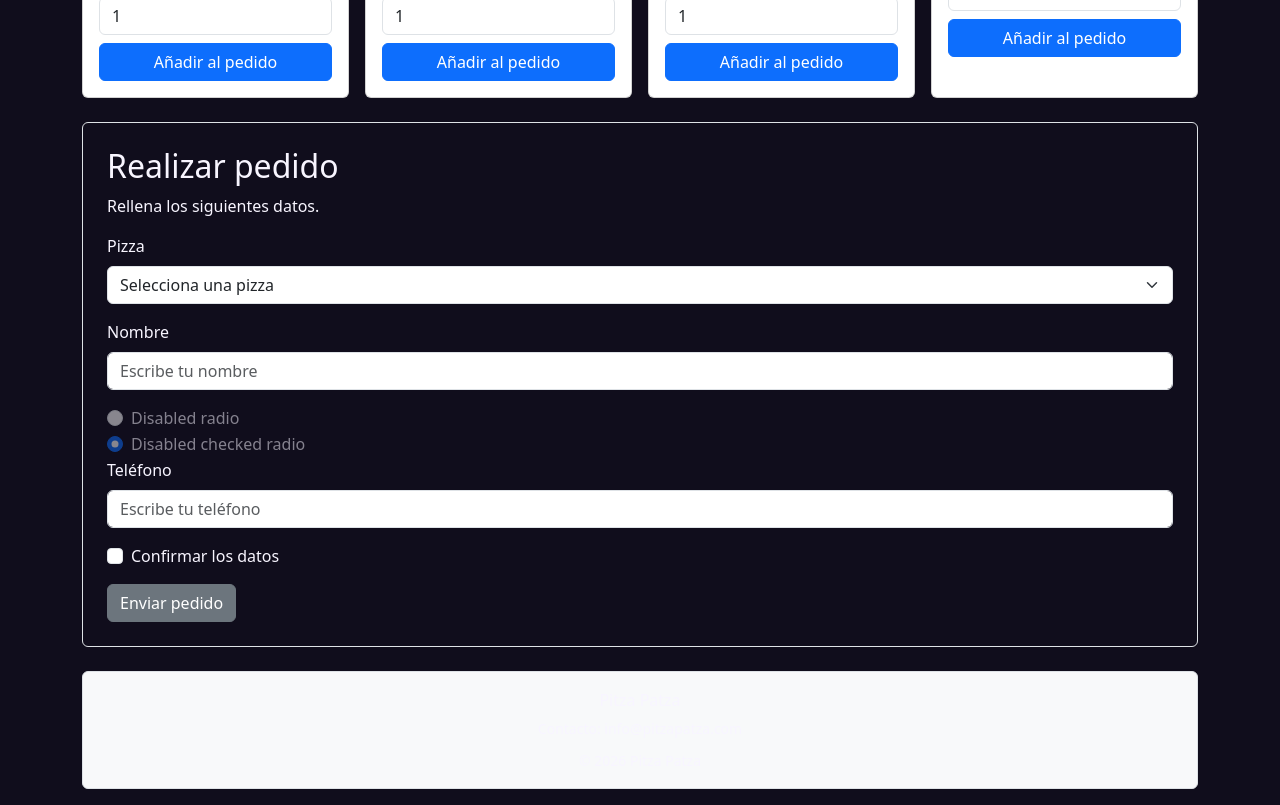
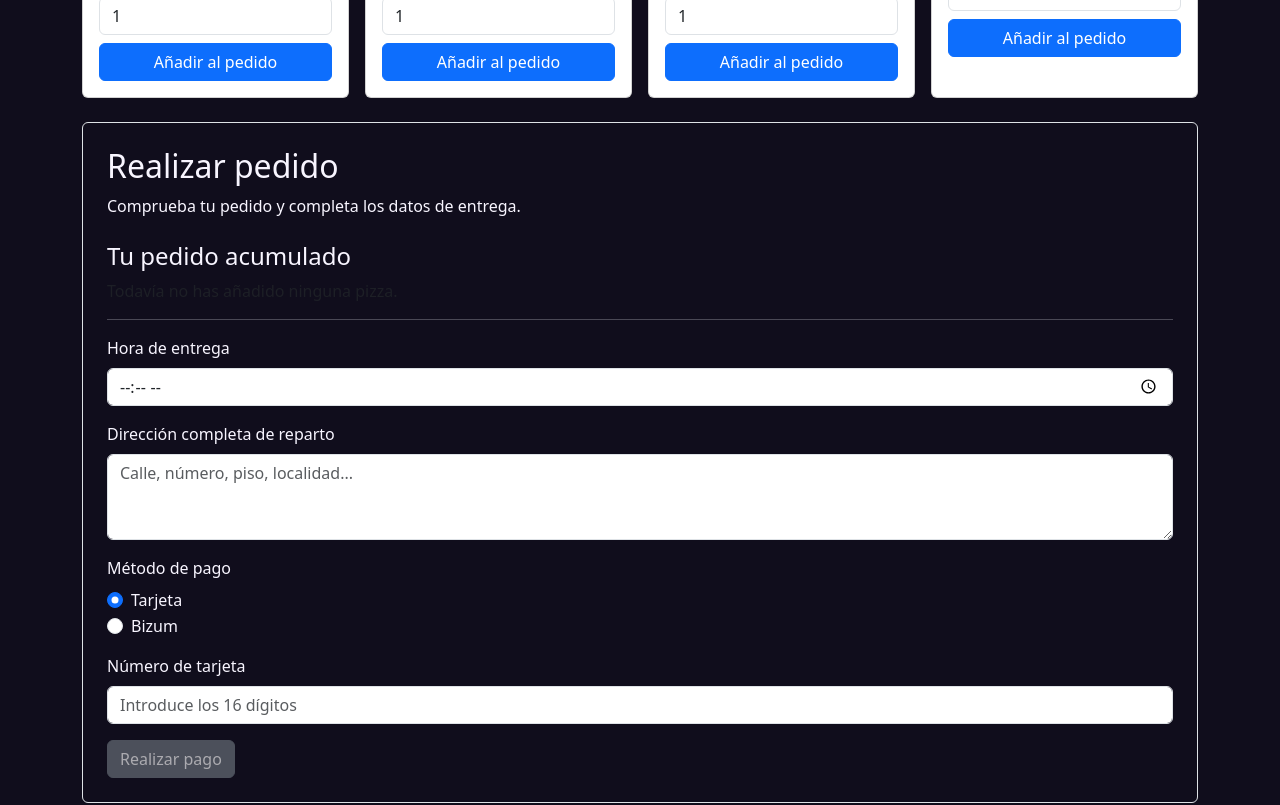
Before and after one commit to umenendez/RetroPizza, an Angular app: page / in a window 1280 px wide. Shown: the part 1180-1985 px from the top of the page. Built offline with nearby package versions, Linux system fonts and the light colour scheme.

Commit message:
El formulario recibe las pizzas pedidas, además, muestra opciones de pago

```diff
--- a/src/app/app.html
+++ b/src/app/app.html
@@ -4,8 +4,10 @@
 
     <app-header />
 
-    <app-pizza-list [textoBusqueda]="textoBusqueda" />
+    <app-pizza-list [textoBusqueda]="textoBusqueda" (cantidadPedido)="agregarAlPedido($event)">
+    </app-pizza-list>
 
-    <app-order-form />
+    <app-order-form [pedido]="pedido" (pedidoCompletado)="finalizarPedido()">
+    </app-order-form>
     <app-footer />
 </section>
--- a/src/app/app.ts
+++ b/src/app/app.ts
@@ -4,6 +4,7 @@ import { Header } from './components/header/header';
 import { PizzaList } from './components/pizza-list/pizza-list';
 import { OrderForm } from './components/order-form/order-form';
 import { Footer } from './components/footer/footer';
+
 
 @Component({
   selector: 'app-root',
@@ -12,11 +13,43 @@ import { Footer } from './components/footer/footer';
   styleUrl: './app.scss'
 })
 export class App {
+  pedido: {
+    nombre: string;
+    precio: number;
+    cantidad: number;
+  }[] = [];
 
-textoBusqueda = '';
+  agregarAlPedido(item: {
+    nombre: string;
+    precio: number;
+    cantidad: number;
+  }) {
+    const existente = this.pedido.find(
+      pizza => pizza.nombre === item.nombre
+    );
 
-filtrarPorNombre(texto: string) {
-  this.textoBusqueda = texto;
-}
+    if (existente) {
+      existente.cantidad += item.cantidad;
+    } else {
+      this.pedido.push({ ...item });
+    }
+  }
+
+
+  finalizarPedido() {
+    this.pedido = [];
+
+    const listaPizzas = document.getElementById('pizzas');
+
+    listaPizzas?.scrollIntoView({ behavior: 'smooth' });
+    listaPizzas?.focus();
+  }
+
+
+  textoBusqueda = '';
+
+  filtrarPorNombre(texto: string) {
+    this.textoBusqueda = texto;
+  }
 
 }
--- a/src/app/components/order-form/order-form.html
+++ b/src/app/components/order-form/order-form.html
@@ -1,53 +1,174 @@
+
 <div id="pedido" class="border rounded p-4 mb-4">
+
+    @if (gracias) {
+        <div class="text-center">
+            <h2>¡Muchas gracias por tu pedido!</h2>
+            <p>Hemos recibido correctamente tu pedido.</p>
+        </div>
+    } @else {
+
         <h2>Realizar pedido</h2>
-    <p>Rellena los siguientes datos.</p>
+        <p>Comprueba tu pedido y completa los datos de entrega.</p>
+
+        <h4 class="mt-4">Tu pedido acumulado</h4>
+
+        @if (pedido().length > 0) {
+            <ul class="list-group mb-3">
+                @for (item of pedido(); track item.nombre) {
+                    <li class="list-group-item d-flex justify-content-between align-items-center">
+                        <div>
+                            <strong>{{ item.nombre }}</strong>
+                            <div class="text-muted">
+                                {{ item.cantidad }} x {{ item.precio }} €
+                            </div>
+                        </div>
+                        <strong>{{ subtotal(item) }} €</strong>
+                    </li>
+                }
+            </ul>
+
+            <div class="text-end mb-4">
+                <h4>Total: {{ totalPedido() }} €</h4>
+            </div>
+        } @else {
+            <p class="text-muted">Todavía no has añadido ninguna pizza.</p>
+        }
+
+        <hr>
 
         <form [formGroup]="orderForm" (ngSubmit)="sendOrder()">
+
             <div class="mb-3">
-            <label for="pizza" class="form-label">Pizza</label>
-            <select class="form-select" id="pizza" formControlName="pizza">
-                <option value="" selected>Selecciona una pizza</option>
-                @for (pizza of pizzas; track $index) {
-                    <option>
-                        {{ pizza }}
-                    </option>
+                <label for="hora" class="form-label">Hora de entrega</label>
+                <input
+                    type="time"
+                    class="form-control"
+                    id="hora"
+                    formControlName="hora">
+
+                @if (orderForm.get('hora')?.invalid && orderForm.get('hora')?.touched) {
+                    <div class="text-danger">
+                        Debes indicar una hora de entrega válida.
+                    </div>
                 }
-            </select>
             </div>
 
             <div class="mb-3">
-            <label for="nombre" class="form-label">Nombre</label>
-            <input type="text" class="form-control" id="nombre" formControlName="nombre"
-                placeholder="Escribe tu nombre">
+                <label for="direccion" class="form-label">Dirección completa de reparto</label>
+                <textarea
+                    class="form-control"
+                    id="direccion"
+                    rows="3"
+                    formControlName="direccion"
+                    placeholder="Calle, número, piso, localidad...">
+                </textarea>
+
+                @if (orderForm.get('direccion')?.invalid && orderForm.get('direccion')?.touched) {
+                    <div class="text-danger">
+                        Debes introducir la dirección de reparto.
                     </div>
-        <div class="form-check">
-            <input class="form-check-input" type="radio" name="radioDisabled" id="radioDisabled" disabled>
-            <label class="form-check-label" for="radioDisabled">
-                Disabled radio
-            </label>
-        </div>
-        <div class="form-check">
-            <input class="form-check-input" type="radio" name="radioDisabled" id="radioCheckedDisabled" checked
-                disabled>
-            <label class="form-check-label" for="radioCheckedDisabled">
-                Disabled checked radio
-            </label>
-        </div>
-        <div class="mb-3">
-            <label for="telefono" class="form-label">Teléfono</label>
-            <input type="tel" class="form-control" id="telefono" formControlName="telefono"
-                placeholder="Escribe tu teléfono">
+                }
             </div>
 
-        <div class="form-check mb-3">
-            <input type="checkbox" class="form-check-input" id="confirmar" formControlName="confirmar">
-            <label class="form-check-label" for="confirmar">
-                Confirmar los datos
+            <div class="mb-3">
+                <label class="form-label">Método de pago</label>
+
+                <div class="form-check">
+                    <input
+                        class="form-check-input"
+                        type="radio"
+                        id="tarjeta"
+                        value="tarjeta"
+                        formControlName="metodoPago"
+                        (change)="cambiarMetodoPago()">
+
+                    <label class="form-check-label" for="tarjeta">
+                        Tarjeta
                     </label>
                 </div>
 
-        <button type="submit" class="btn btn-secondary">
-            Enviar pedido
+                <div class="form-check">
+                    <input
+                        class="form-check-input"
+                        type="radio"
+                        id="bizum"
+                        value="bizum"
+                        formControlName="metodoPago"
+                        (change)="cambiarMetodoPago()">
+
+                    <label class="form-check-label" for="bizum">
+                        Bizum
+                    </label>
+                </div>
+            </div>
+
+            @if (orderForm.get('metodoPago')?.value === 'tarjeta') {
+                <div class="mb-3">
+                    <label for="numeroTarjeta" class="form-label">
+                        Número de tarjeta
+                    </label>
+
+                    <input
+                        type="text"
+                        class="form-control"
+                        id="numeroTarjeta"
+                        formControlName="tarjeta"
+                        maxlength="16"
+                        inputmode="numeric"
+                        placeholder="Introduce los 16 dígitos">
+
+                    @if (orderForm.get('tarjeta')?.touched && orderForm.get('tarjeta')?.hasError('required')) {
+                        <div class="text-danger">
+                            Debes introducir el número de tarjeta.
+                        </div>
+                    }
+
+                    @if (orderForm.get('tarjeta')?.touched && orderForm.get('tarjeta')?.hasError('pattern')) {
+                        <div class="text-danger">
+                            La tarjeta debe tener exactamente 16 dígitos.
+                        </div>
+                    }
+                </div>
+            }
+
+            @if (orderForm.get('metodoPago')?.value === 'bizum') {
+                <div class="mb-3">
+                    <label for="numeroBizum" class="form-label">
+                        Número de móvil
+                    </label>
+
+                    <input
+                        type="text"
+                        class="form-control"
+                        id="numeroBizum"
+                        formControlName="bizum"
+                        maxlength="9"
+                        inputmode="numeric"
+                        placeholder="Introduce los 9 dígitos">
+
+                    @if (orderForm.get('bizum')?.touched && orderForm.get('bizum')?.hasError('required')) {
+                        <div class="text-danger">
+                            Debes introducir el número de móvil.
+                        </div>
+                    }
+
+                    @if (orderForm.get('bizum')?.touched && orderForm.get('bizum')?.hasError('pattern')) {
+                        <div class="text-danger">
+                            El móvil debe tener exactamente 9 dígitos.
+                        </div>
+                    }
+                </div>
+            }
+
+            <button
+                type="submit"
+                class="btn btn-secondary"
+                [disabled]="pedido().length === 0">
+                Realizar pago
             </button>
+
         </form>
+    }
+
 </div>
--- a/src/app/components/order-form/order-form.ts
+++ b/src/app/components/order-form/order-form.ts
@@ -1,5 +1,11 @@
-import { Component } from '@angular/core';
-import { FormControl, FormGroup, ReactiveFormsModule } from '@angular/forms';
+
+import { Component, input, output } from '@angular/core';
+import {
+  FormControl,
+  FormGroup,
+  ReactiveFormsModule,
+  Validators
+} from '@angular/forms';
 
 @Component({
   selector: 'app-order-form',
@@ -9,25 +15,91 @@ import { FormControl, FormGroup, ReactiveFormsModule } from '@angular/forms';
 })
 export class OrderForm {
 
-  pizzas: string[] = [
-    'Pixel Pepper',
-    'Super Mushroom',
-    'Boss BBQ',
-    'Veggie Quest',
-    'Final Boss',
-    'Blue Screen',
-    'Coin Collector',
-    'Game Over'
-  ];
+  pedido = input<{
+    nombre: string;
+    precio: number;
+    cantidad: number;
+  }[]>([]);
+
+  pedidoCompletado = output<void>();
+
+  gracias = false;
 
   orderForm = new FormGroup({
-    pizza: new FormControl(''),
-    nombre: new FormControl(''),
-    telefono: new FormControl(''),
-    confirmar: new FormControl(false)
+    hora: new FormControl('', Validators.required),
+    direccion: new FormControl('', Validators.required),
+    metodoPago: new FormControl('tarjeta', Validators.required),
+    tarjeta: new FormControl('', [
+      Validators.required,
+      Validators.pattern('^[0-9]{16}$')
+    ]),
+    bizum: new FormControl('')
   });
 
+  subtotal(item: {
+    nombre: string;
+    precio: number;
+    cantidad: number;
+  }) {
+    return item.precio * item.cantidad;
+  }
+
+  totalPedido() {
+    return this.pedido().reduce(
+      (total, item) => total + this.subtotal(item),
+      0
+    );
+  }
+
+  cambiarMetodoPago() {
+    const metodo = this.orderForm.get('metodoPago')?.value;
+    const tarjeta = this.orderForm.get('tarjeta');
+    const bizum = this.orderForm.get('bizum');
+
+    if (metodo === 'tarjeta') {
+      tarjeta?.setValidators([
+        Validators.required,
+        Validators.pattern('^[0-9]{16}$')
+      ]);
+
+      bizum?.clearValidators();
+      bizum?.setValue('');
+    } else {
+      bizum?.setValidators([
+        Validators.required,
+        Validators.pattern('^[0-9]{9}$')
+      ]);
+
+      tarjeta?.clearValidators();
+      tarjeta?.setValue('');
+    }
+
+    tarjeta?.updateValueAndValidity();
+    bizum?.updateValueAndValidity();
+  }
+
   sendOrder() {
-    alert('Pedido: ' + this.orderForm.value.pizza + '\nde: ' + this.orderForm.value.nombre);
+    if (this.pedido().length === 0) {
+      return;
+    }
+
+    if (this.orderForm.invalid) {
+      this.orderForm.markAllAsTouched();
+      return;
+    }
+
+    this.gracias = true;
+
+    this.pedidoCompletado.emit();
+
+    this.orderForm.reset({
+      hora: '',
+      direccion: '',
+      metodoPago: 'tarjeta',
+      tarjeta: '',
+      bizum: ''
+    });
+
+    this.cambiarMetodoPago();
   }
 }
--- a/src/app/components/pizza-list/pizza-list.html
+++ b/src/app/components/pizza-list/pizza-list.html
@@ -1,5 +1,5 @@
 
-<div id="pizzas" class="mb-4">
+<div id="pizzas" class="mb-4" tabindex="-1">
     <h2 class="mb-3">Nuestras pizzas</h2>
 
     <div class="row row-cols-1 row-cols-sm-2 row-cols-lg-4 g-3">
@@ -9,7 +9,8 @@
                     [nombre]="pizza.nombre"
                     [precio]="pizza.precio"
                     [imagen]="pizza.imagen"
-                    [ingredientes]="pizza.ingredientes">
+                    [ingredientes]="pizza.ingredientes"
+                    (cantidadPedido)="recibirPedido($event)">
                 </app-pizza-card>
             </div>
         } @empty {
```
Also changed, not shown: src/app/components/pizza-list/pizza-list.ts (+13 -1 lines). Lines whose indentation alone changed are shown as unchanged.
